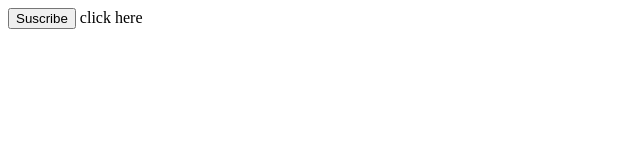
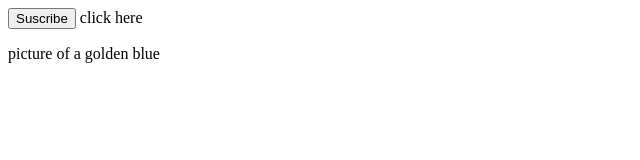
Before and after one commit to P-Mbaekposi/icehub1, a plain HTML site: page index.html in a window 1280 px wide. Shown: the whole page, without its empty margins (0-640 px from the left). Drawn offline with Linux system fonts and the light colour scheme.

Commit message:
add a paragraph on index.html, add width=100% on style.css & add a line in index.js

```diff
--- a/index.html
+++ b/index.html
@@ -8,5 +8,6 @@
 <body>
     <button>Suscribe</button>
     <a="youtube.com">click here</a>
+    <p>picture of a golden blue</p>
 </body>
 </html>
--- a/index.js
+++ b/index.js
@@ -1 +1,2 @@
 let five = 5;
+let ten = 10;
--- a/style.css
+++ b/style.css
@@ -1,5 +1,5 @@
 body{
     background-color: red;
     min-height: fit-content;
-
+    width: 100%;
 }
```
